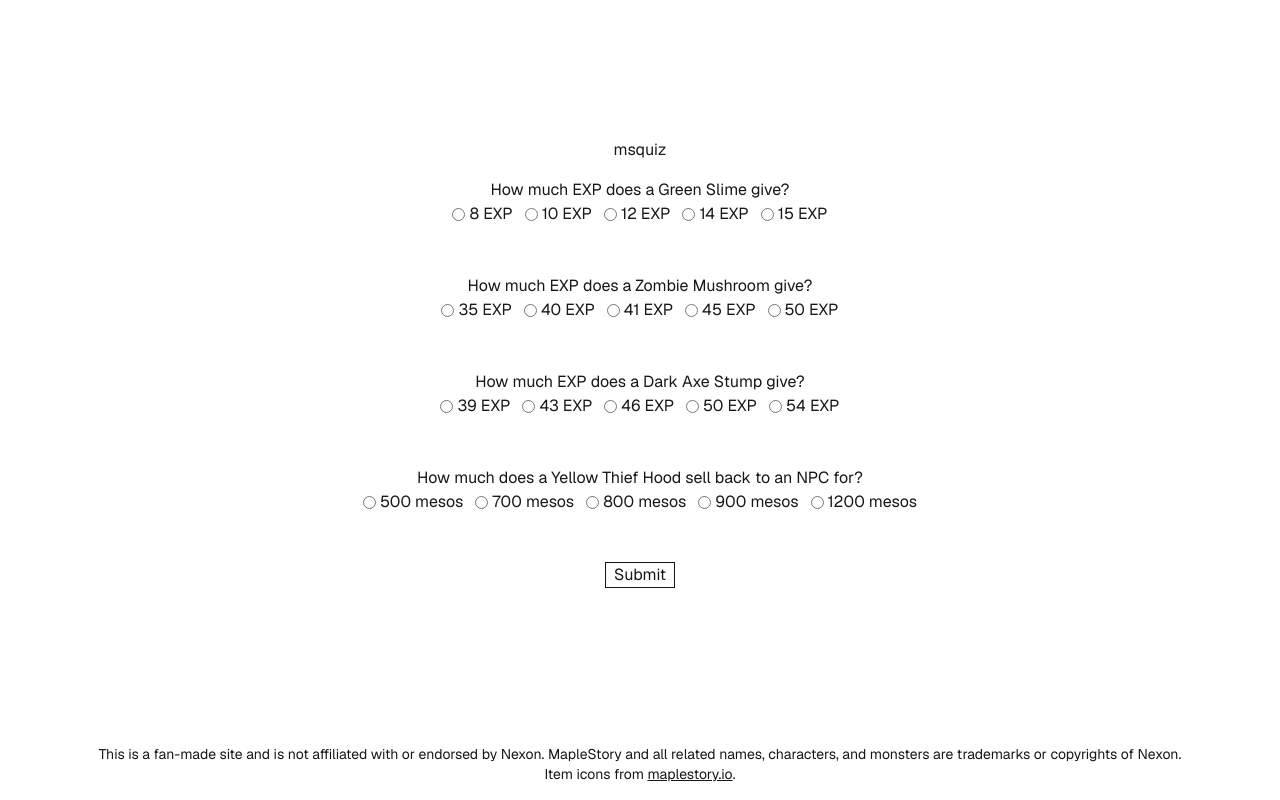
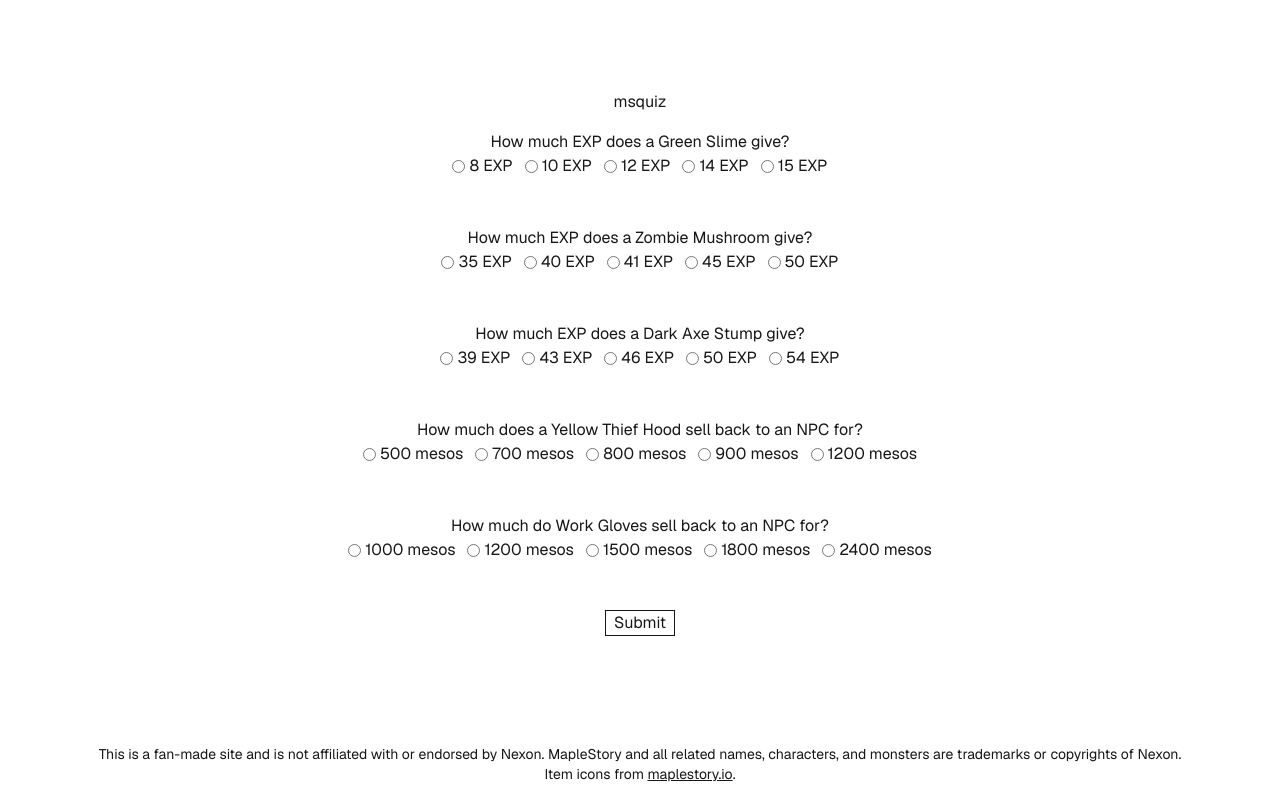
Before and after one commit to jarrensj/msquiz, a Next.js app: page / in a window 1280 px wide. Built offline with nearby package versions, Linux system fonts and the light colour scheme.

Commit message:
feat: ask how much Work Gloves sell back for
Adds a question to the home page quiz, "How much do Work Gloves sell
back to an NPC for?", with the answer 1200 mesos. The choices are 1000,
1200, 1500, 1800, and 2400 mesos.

```diff
--- a/app/page.tsx
+++ b/app/page.tsx
@@ -25,6 +25,12 @@ const questions = [
     unit: "mesos",
     options: [500, 700, 800, 900, 1200],
   },
+  {
+    question: "How much do Work Gloves sell back to an NPC for?",
+    answer: 1200,
+    unit: "mesos",
+    options: [1000, 1200, 1500, 1800, 2400],
+  },
 ];
 
 export default function Home() {
```
